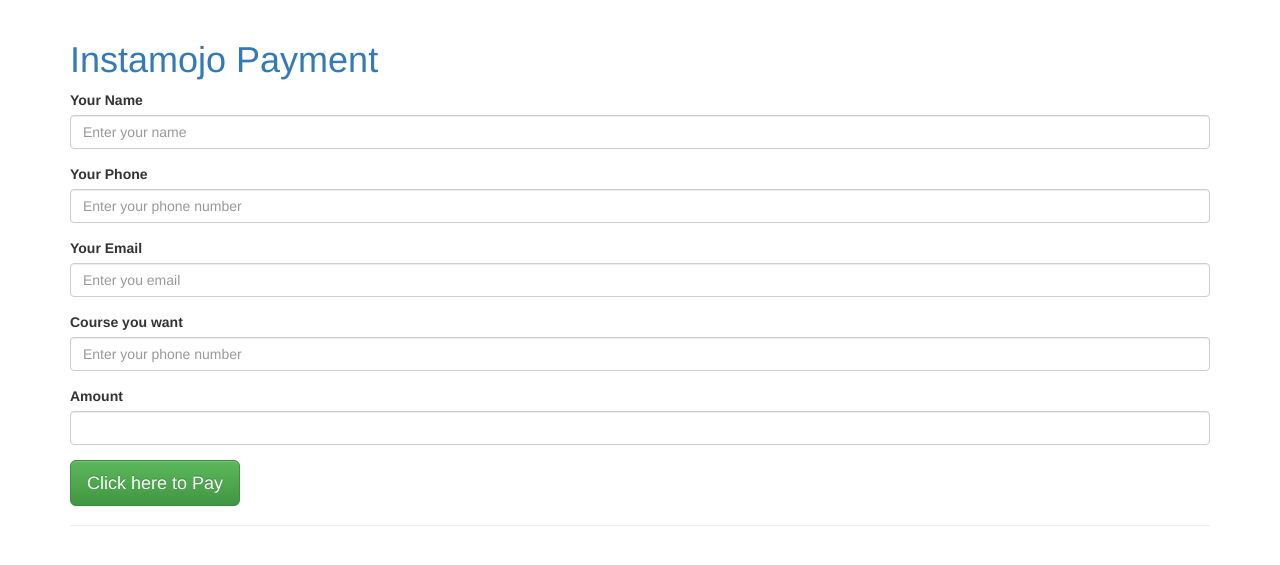
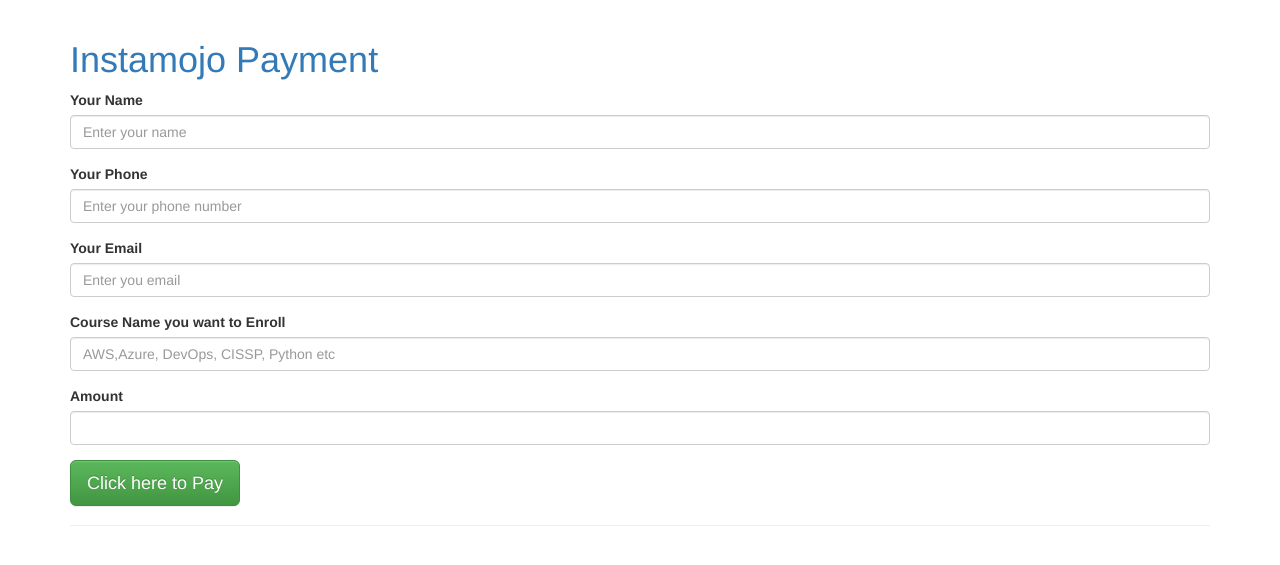
Before and after one commit to kumarself10/manycerts, a PHP site: page / in a window 1280 px wide. Shown: the top 565 px of the page. Run offline with PHP 8.4, Linux system fonts and the light colour scheme; data that the repository does not hold is empty.

Commit message:
Add files via upload

```diff
--- a/index.php
+++ b/index.php
@@ -36,8 +36,8 @@
 			<input type="email" class="form-control" name="email" placeholder="Enter you email">
 			</div>
 			<div class="form-group">
-			<label>Course you want</label>
-			<input type="text" class="form-control" name="phone" placeholder="Enter your phone number">
+			<label>Course Name you want to Enroll</label>
+			<input type="text" class="form-control" name="Course Name" placeholder="AWS,Azure, DevOps, CISSP, Python etc">
 			</div>
 			<div class="form-group">
 			<label>Amount</label>
```
